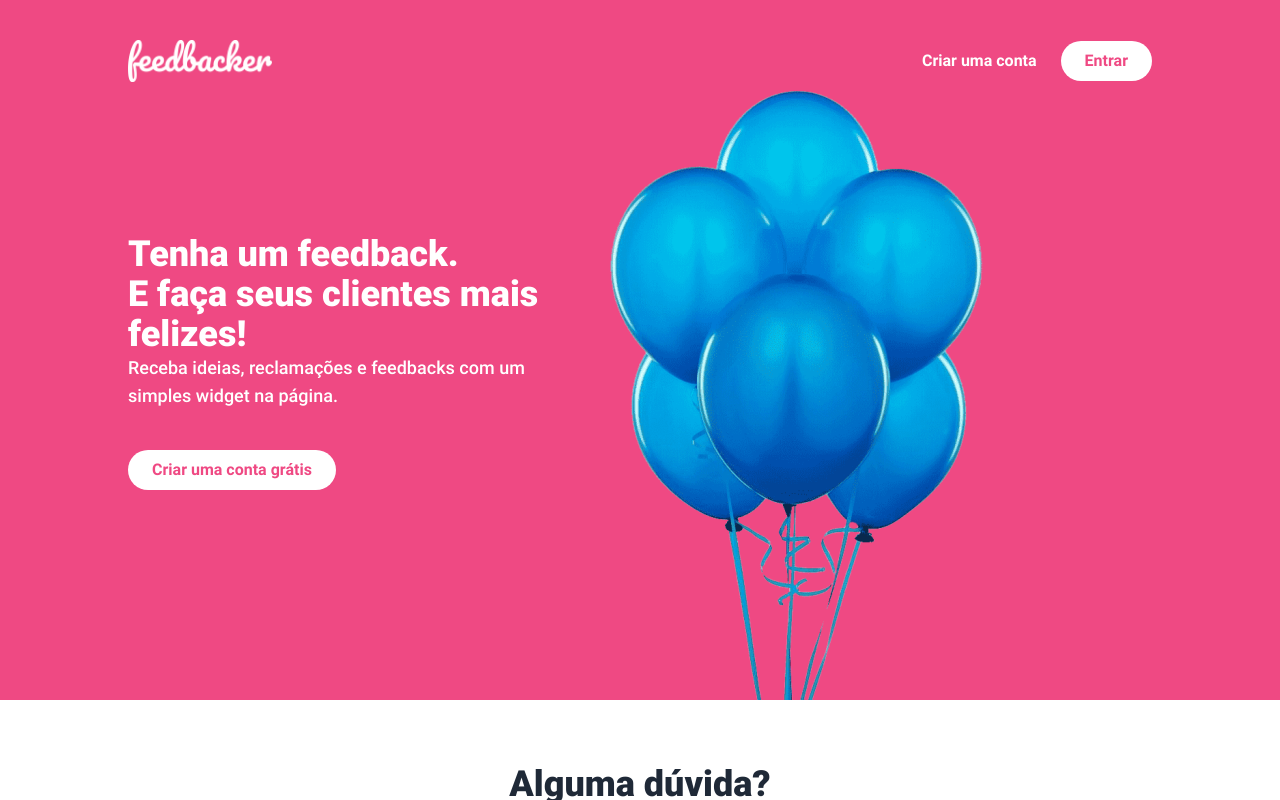
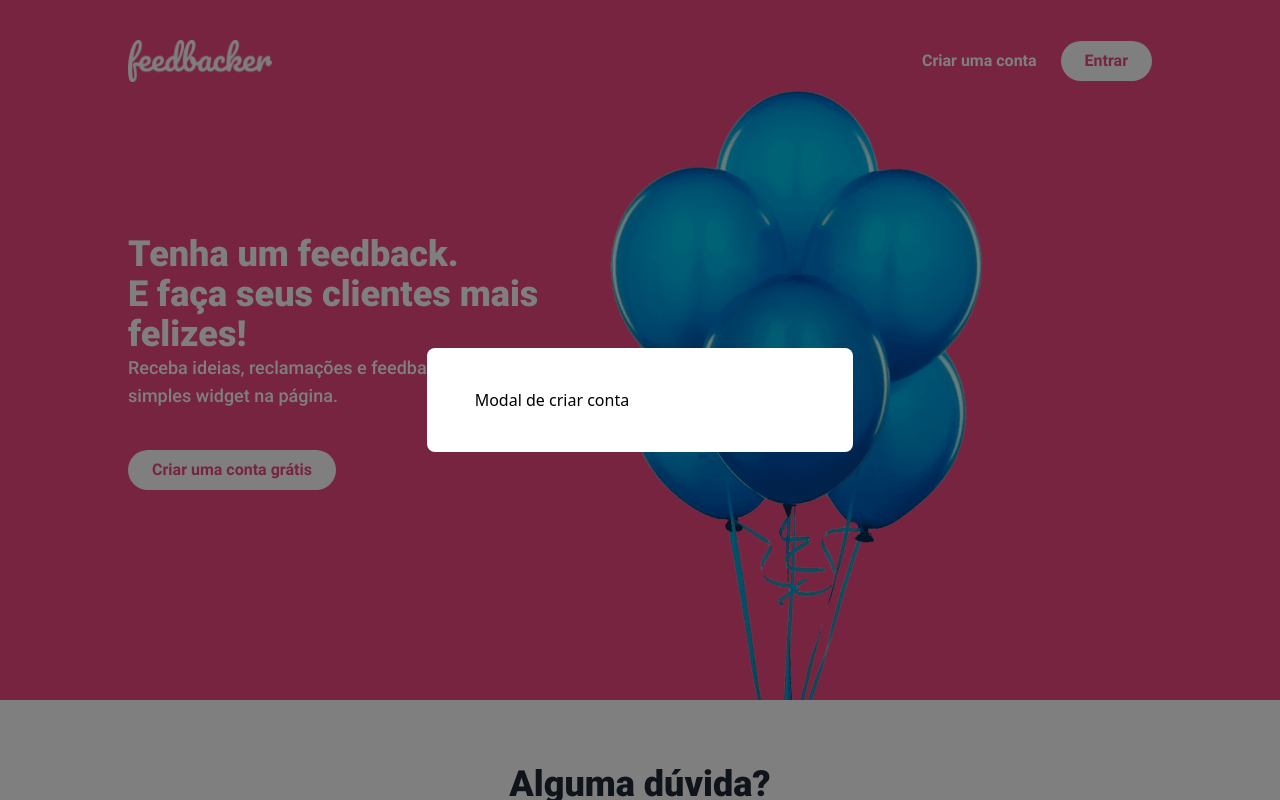
Before and after one commit to rarysson/Feedbacker, a Vue app: page / in a window 1280 px wide. Both pictures are taken after a click on the button "Criar uma conta". Shown: the top 800 px of the page. Built offline with nearby package versions, Linux system fonts and the light colour scheme.

Commit message:
Adicionado factory de modal

```diff
--- a/package.json
+++ b/package.json
@@ -12,6 +12,7 @@
   "dependencies": {
     "animate.css": "^4.1.1",
     "core-js": "^3.6.5",
+    "tiny-emitter": "^2.1.0",
     "vue": "^3.0.0",
     "vue-router": "^4.0.0-0"
   },
--- a/src/components/Home/HomeHeader.vue
+++ b/src/components/Home/HomeHeader.vue
@@ -15,6 +15,7 @@
               text-white
               focus:outline-none
             "
+            @click="emit('create-account')"
           >
             Criar uma conta
           </button>
@@ -28,6 +29,7 @@
               text-brand-main
               focus:outline-none
             "
+            @click="emit('login')"
           >
             Entrar
           </button>
@@ -58,6 +60,7 @@
               text-brand-main
               focus:outline-none
             "
+            @click="emit('create-account')"
           >
             Criar uma conta grátis
           </button>
@@ -70,6 +73,12 @@
 <script>
 export default {
   name: "HomeHeader",
+
+  setup(_, { emit }) {
+    return {
+      emit,
+    };
+  },
 };
 </script>
 
--- /dev/null
+++ b/src/components/ModalFactory.vue
@@ -0,0 +1,103 @@
+<template>
+  <teleport to="body">
+    <div
+      v-if="state.isActive"
+      class="
+        fixed
+        top-0
+        left-0
+        z-50
+        flex
+        justify-center
+        items-center
+        w-full
+        h-full
+        bg-black bg-opacity-50
+      "
+      @click.self="handleModalToggle({ status: false })"
+    >
+      <div class="fixed mx-10" :class="state.width">
+        <div
+          class="
+            flex flex-col
+            overflow-hidden
+            bg-white
+            rounded-lg
+            animate_animated animate__fadeInDown animate__faster
+          "
+        >
+          <div class="flex flex-col px-12 py-10 bg-white">
+            <component :is="state.component" />
+          </div>
+        </div>
+      </div>
+    </div>
+  </teleport>
+</template>
+
+<script>
+import { reactive } from "@vue/reactivity";
+import {
+  defineAsyncComponent,
+  onBeforeUnmount,
+  onMounted,
+} from "@vue/runtime-core";
+
+import useModal from "../hooks/useModal";
+
+const ModalLogin = defineAsyncComponent(() =>
+  import("./ModalFactory/ModalLogin.vue")
+);
+const ModalCreateAccount = defineAsyncComponent(() =>
+  import("./ModalFactory/ModalCreateAccount.vue")
+);
+
+const DEFAULT_WIDTH = "w-3/4 lg:w-1/3";
+
+export default {
+  name: "ModalFactory",
+
+  components: {
+    ModalLogin,
+    ModalCreateAccount,
+  },
+
+  setup() {
+    const modal = useModal();
+
+    const state = reactive({
+      isActive: false,
+      component: {},
+      props: {},
+      width: DEFAULT_WIDTH,
+    });
+
+    onMounted(() => {
+      modal.listen(handleModalToggle);
+    });
+
+    onBeforeUnmount(() => {
+      modal.off(handleModalToggle);
+    });
+
+    function handleModalToggle({ status, component, props, width }) {
+      if (status) {
+        state.component = component;
+        state.props = props;
+        state.width = width ?? DEFAULT_WIDTH;
+      } else {
+        state.component = {};
+        state.props = {};
+        state.width = DEFAULT_WIDTH;
+      }
+
+      state.isActive = status;
+    }
+
+    return {
+      state,
+      handleModalToggle,
+    };
+  },
+};
+</script>
--- /dev/null
+++ b/src/components/ModalFactory/ModalCreateAccount.vue
@@ -0,0 +1,9 @@
+<template>
+  <h1>Modal de criar conta</h1>
+</template>
+
+<script>
+export default {
+  name: "ModalCreateAccount",
+};
+</script>
--- /dev/null
+++ b/src/components/ModalFactory/ModalLogin.vue
@@ -0,0 +1,11 @@
+<template>
+  <h1>Modal de login</h1>
+</template>
+
+<script>
+export default {
+  name: "ModalLogin",
+};
+</script>
+
+<style></style>
--- /dev/null
+++ b/src/hooks/useModal.js
@@ -0,0 +1,28 @@
+import bus from "../services/bus";
+
+const EVENT_NAME = "modal:toggle";
+
+export default function useModal() {
+  function open(payload = {}) {
+    bus.emit(EVENT_NAME, { status: true, ...payload });
+  }
+
+  function close(payload = {}) {
+    bus.emit(EVENT_NAME, { status: false, ...payload });
+  }
+
+  function listen(fn) {
+    bus.on(EVENT_NAME, fn);
+  }
+
+  function off(fn) {
+    bus.off(EVENT_NAME, fn);
+  }
+
+  return {
+    open,
+    close,
+    listen,
+    off,
+  };
+}
--- /dev/null
+++ b/src/services/bus.js
@@ -0,0 +1,3 @@
+import Emitter from "tiny-emitter";
+
+export default new Emitter();
--- a/src/views/Home.vue
+++ b/src/views/Home.vue
@@ -2,15 +2,18 @@
   <home-header @login="handleLogin" @create-account="handleCreateAccount" />
   <contact />
   <home-footer />
+  <modal-factory />
 </template>
 
 <script>
 import { onMounted } from "@vue/runtime-core";
 import { useRoute } from "vue-router";
+import useModal from "../hooks/useModal";
 
 import Contact from "../components/Home/Contact.vue";
 import HomeHeader from "../components/Home/HomeHeader.vue";
 import HomeFooter from "../components/Home/HomeFooter.vue";
+import ModalFactory from "../components/ModalFactory.vue";
 
 export default {
   name: "Home",
@@ -19,10 +22,12 @@ export default {
     Contact,
     HomeHeader,
     HomeFooter,
+    ModalFactory,
   },
 
   setup() {
     const router = useRoute();
+    const modal = useModal();
 
     onMounted(() => {
       const token = window.localStorage.getItem("token");
@@ -32,9 +37,17 @@ export default {
       }
     });
 
-    function handleLogin() {}
+    function handleLogin() {
+      modal.open({
+        component: "ModalLogin",
+      });
+    }
 
-    function handleCreateAccount() {}
+    function handleCreateAccount() {
+      modal.open({
+        component: "ModalCreateAccount",
+      });
+    }
 
     return {
       handleLogin,
--- /dev/null
+++ b/vue.config.js
@@ -0,0 +1,8 @@
+module.exports = {
+  chainWebpack: (config) => {
+    config.plugin("html").tap((args) => {
+      args[0].title = "Feedbacker";
+      return args;
+    });
+  },
+};
```
Also changed, not shown: 1 other file (tests, documents, lock files or other folders).
